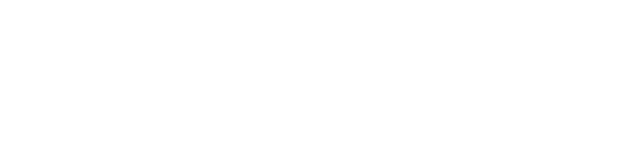
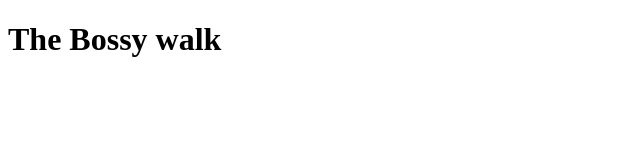
Before and after one commit to dappadu/mod2_solution, a plain HTML site: page index.html in a window 1280 px wide. Shown: the whole page, without its empty margins (0-640 px from the left). Drawn offline with Linux system fonts and the light colour scheme.

Commit message:
Update index.html

```diff
--- a/index.html
+++ b/index.html
@@ -3,7 +3,7 @@
   <head><title>Solution 2</title></head>
   <body>
 
-
+    <h1>The Bossy walk</h1>
   <footer>
   </footer>
 
```
